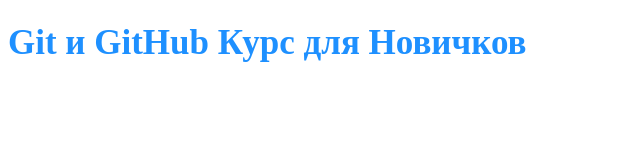
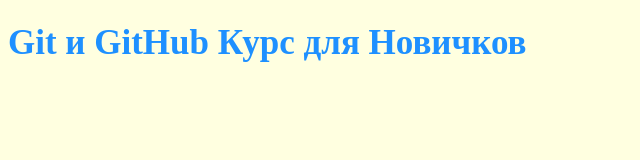
Before and after one commit to ivankafeshchenko/git-course, a plain HTML site: page index.html in a window 1280 px wide. Shown: the whole page, without its empty margins (0-640 px from the left). Drawn offline with Linux system fonts and the light colour scheme.

Commit message:
added background-color

```diff
--- a/styles.css
+++ b/styles.css
@@ -3,3 +3,7 @@
     font-family: Monospaced, Gargi;
     font-size: 35px;
 }
+
+body {
+    background: lightyellow;
+}
```
